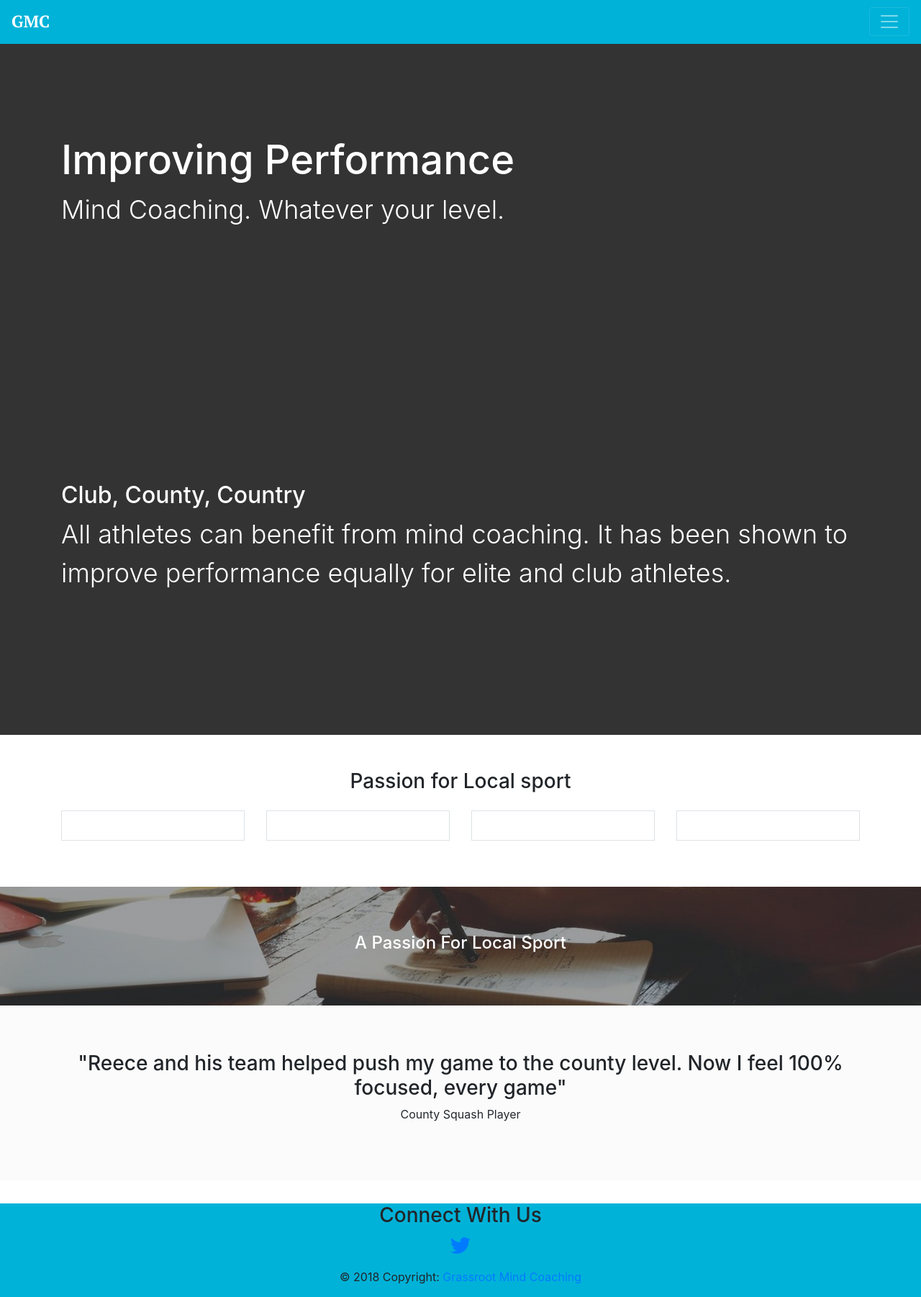
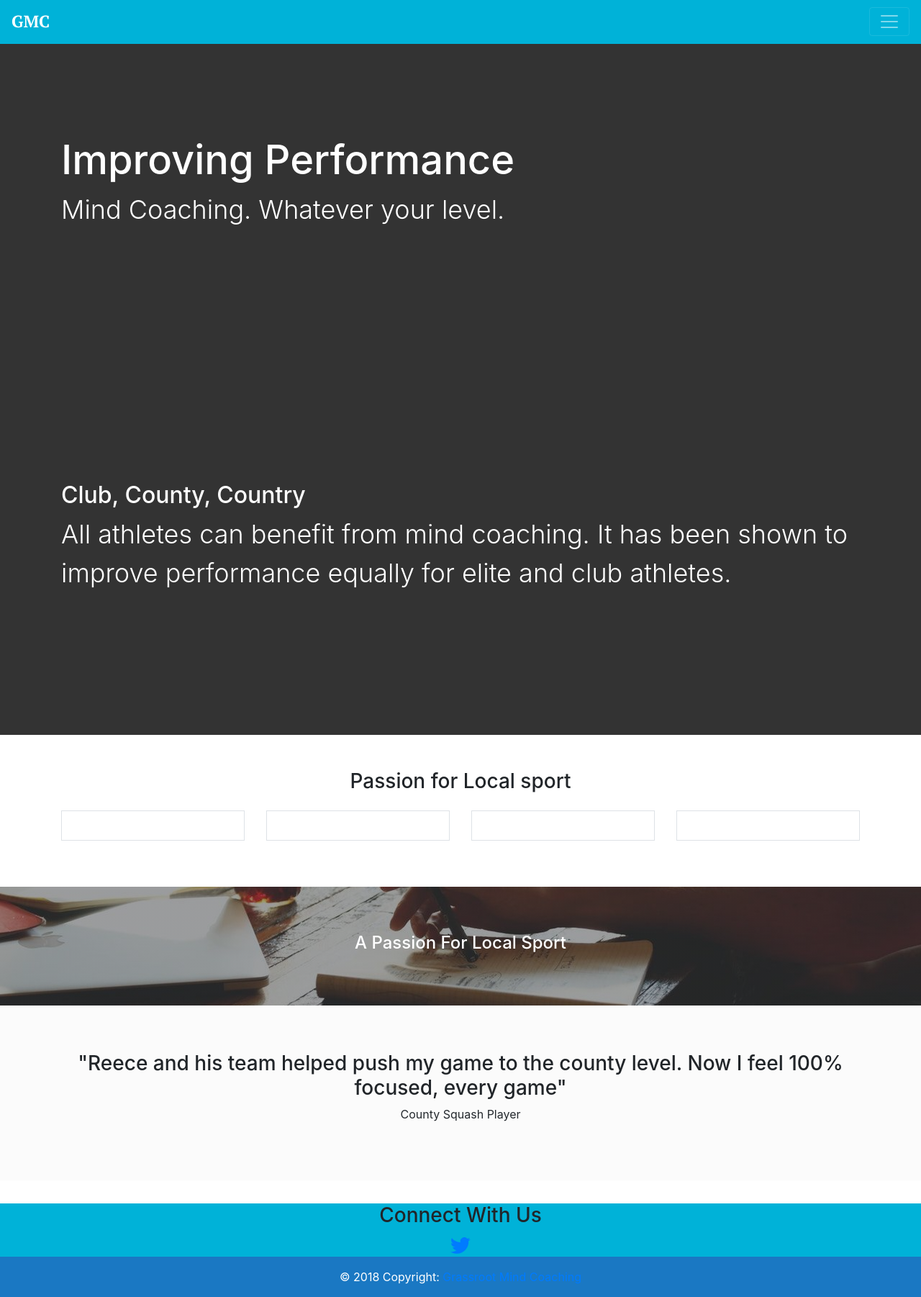
Before and after one commit to krussll/etsysimplicity, a Jekyll site: the page built from index.md, in a window 1280 px wide. Shown: the whole page at 72% size. Built offline with Jekyll 4.4.1, drawn with Linux system fonts in a browser that asks for light colours; nearby versions of some CDN libraries.

Commit message:
Update main.scss

```diff
--- a/css/main.scss
+++ b/css/main.scss
@@ -18,6 +18,11 @@ p {
 
 nav, footer {
   background-color: $nav-background;
+}
+
+.footer-copyright {
+  background-color: #1A78C3;
+  color: #fff;
 }
 
 .btn.light {
```
